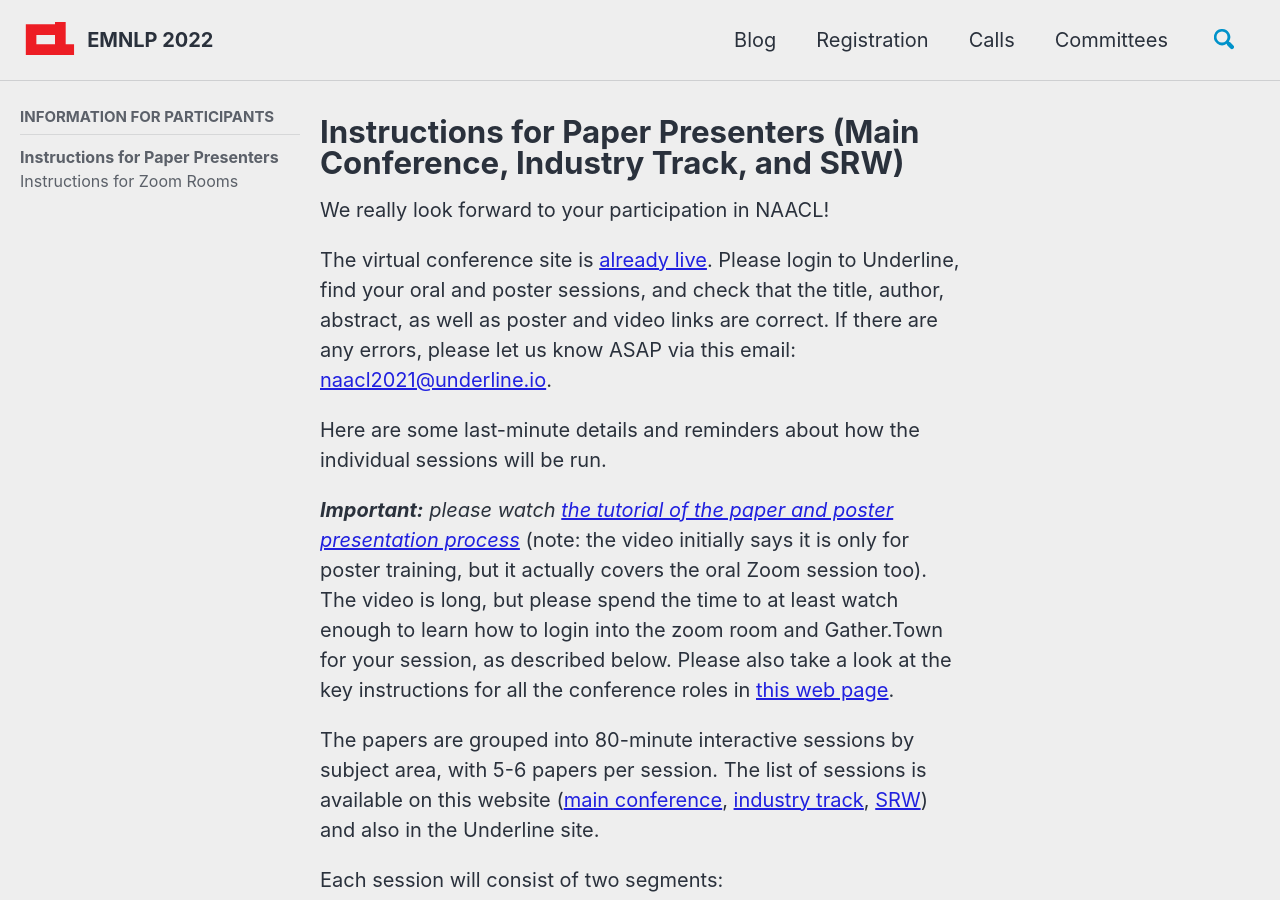
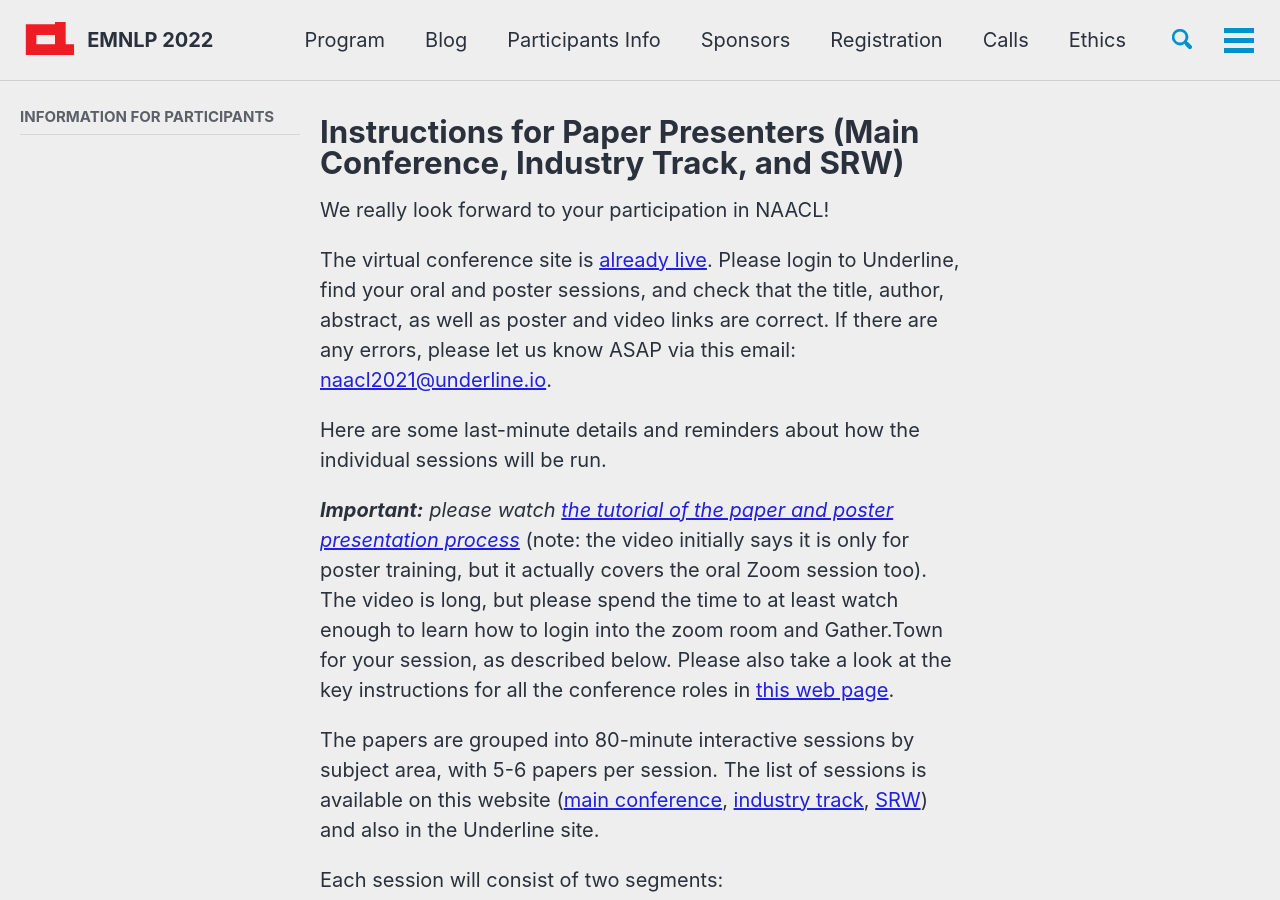
Before and after one commit to yxni98/EMNLP_2022, a Jekyll site: the page built from _pages/participants/presenters.md, in a window 1280 px wide and 900 px high. Built offline with Jekyll 4.4.1, drawn with Linux system fonts in a browser that asks for light colours; cached includes are drawn as plain includes; nearby versions of some CDN libraries; comment, search, counter and statistics services are not loaded; part of the change alters nothing that is shown.

Commit message:
Add files via upload

```diff
--- a/_data/navigation.yml
+++ b/_data/navigation.yml
@@ -10,17 +10,17 @@ main:
   #- title: "Virtual Conference Website"
   #  url: "https://underline.io/events/122/reception"
 
-  #- title: "Program"
-  #  url: /program/
+  - title: "Program"
+    url: /program/
 
   - title: "Blog"
     url: /blog/
 
-  #- title: "Participants Info"
-  #  url: /participants/presenters/
+  - title: "Participants Info"
+    url: /participants/presenters/
 
-  #- title: "Sponsors"
-  #  url: /sponsors/
+  - title: "Sponsors"
+    url: /not_available
 
   - title: "Registration"
     url: /not_available
@@ -28,14 +28,14 @@ main:
   - title: "Calls"
     url: /calls/papers/
 
-  #- title: "Ethics"
-  #  url: /ethics/faq/
+  - title: "Ethics"
+    url: /not_available
 
-  #- title: "Reviewer"
-  #  url: /reviewer/instructions/
+  - title: "Reviewer"
+    url: /not_available
 
-  #- title: "FAQ"
-  #  url: /faq/
+  - title: "FAQ"
+    url: /faq/
 
   - title: "Committees"
     url: /organization
@@ -46,16 +46,16 @@ program:
     children:
       - title: "Conference Program"
         url: /program/
-      - title: "Keynote Speakers"
-        url: /program/keynotes/
-      - title: "Tutorials"
-        url: /program/tutorials/
-      - title: "Workshops"
-        url: /program/workshops/
-      - title: "Accepted Papers"
-        url: /program/accepted/
-      - title: "Social Programs"
-        url: /program/social/
+#      - title: "Keynote Speakers"
+#        url: /program/keynotes/
+#      - title: "Tutorials"
+#        url: /program/tutorials/
+#      - title: "Workshops"
+#        url: /program/workshops/
+#      - title: "Accepted Papers"
+#        url: /program/accepted/
+#      - title: "Social Programs"
+#        url: /program/social/
 #       - title: "Careers in NLP Panel"
 #         url: /program/careerspanel/
 
@@ -117,19 +117,19 @@ reviewer:
   - title: Reviewer
     children:
       - title: "Reviewer Instructions"
-        url: /reviewer/instructions/
-      - title: "Example Review Form"
-        url: /downloads/NAACL2021-Review-Form.pdf
-      - title: "Reviewing Advice"
-        url: /reviewer/advice/
+    #    url: /reviewer/instructions/
+    #  - title: "Example Review Form"
+    #    url: /downloads/NAACL2021-Review-Form.pdf
+    #  - title: "Reviewing Advice"
+    #    url: /reviewer/advice/
 
 participants:
   - title: "Information for Participants"
-    children:
-      - title: "Instructions for Paper Presenters"
-        url: /participants/presenters/
-      - title: "Instructions for Zoom Rooms"
-        url: /participants/zoom-rooms/
+    #children:
+    #  - title: "Instructions for Paper Presenters"
+    #    url: /participants/presenters/
+    #  - title: "Instructions for Zoom Rooms"
+    #    url: /participants/zoom-rooms/
       # - title: "Accommodation"
       #   url: /participants/accommodation/
       # - title: "Social Event"
```
